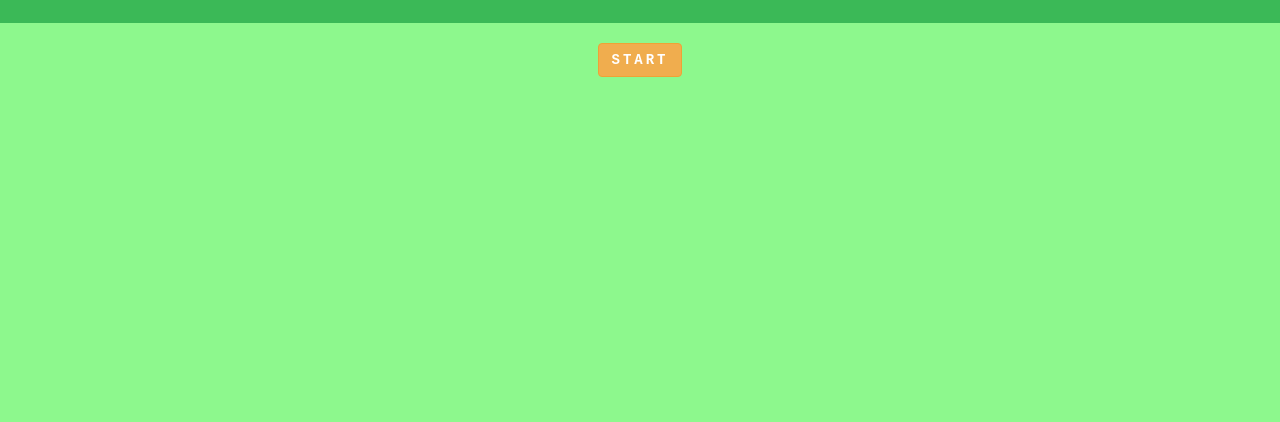
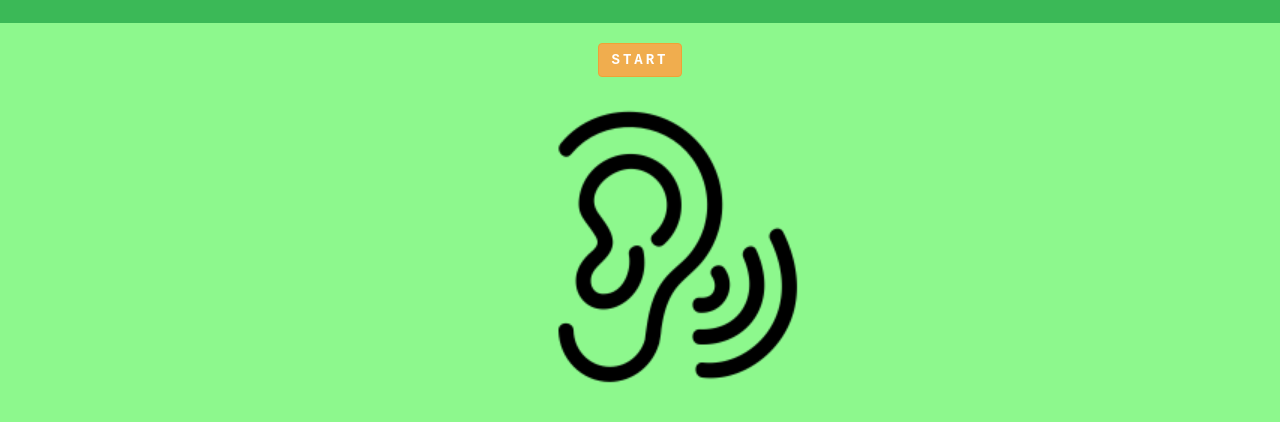
Before and after one commit to naina-coder/project-107, a plain HTML site: page index.html in a window 1280 px wide. Shown: the part 158-580 px from the top of the page. Drawn offline with nearby package versions, Linux system fonts and the light colour scheme; a web font is replaced by a local one.

Commit message:
Add files via upload

```diff
--- a/index.html
+++ b/index.html
@@ -26,8 +26,7 @@
             <div>
             <button class="btn btn-warning" id="STARTbtn" onclick="StartClassification()">START</button>
         </div>
-            <img
-            m >
+            <img  id="default-img" src="listen-icon-png-23.jpg" >
     </center>
     </body>
 </html>
--- a/main.js
+++ b/main.js
@@ -9,5 +9,10 @@ function StartClassification()
 
     function modelReady()
     {
-        console.log("Model Loaded!")
+        classifier.classify(gotResults);
     }
+
+    function gotResults(error, results)
+    {
+        console.log('Got Results')
+    }
--- a/style.css
+++ b/style.css
@@ -25,3 +25,10 @@ body{
     font-weight: bold;
     margin-top: 20px;
 }
+
+#default-img{
+    margin-top: 20px;
+    margin-left: 50px;
+    width:300px;
+    height: 300px;
+}
```
